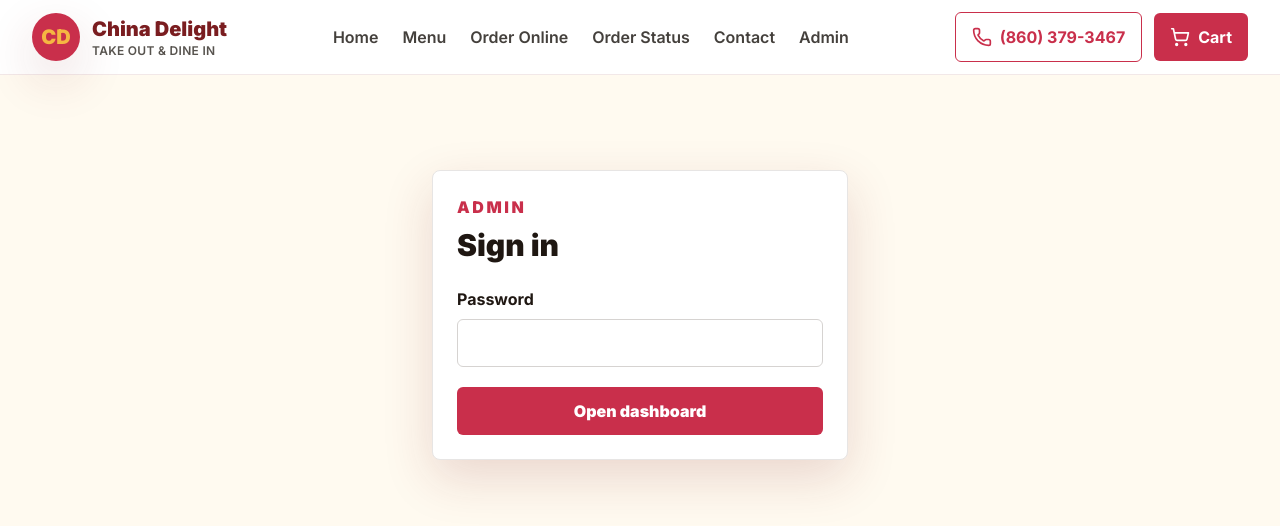
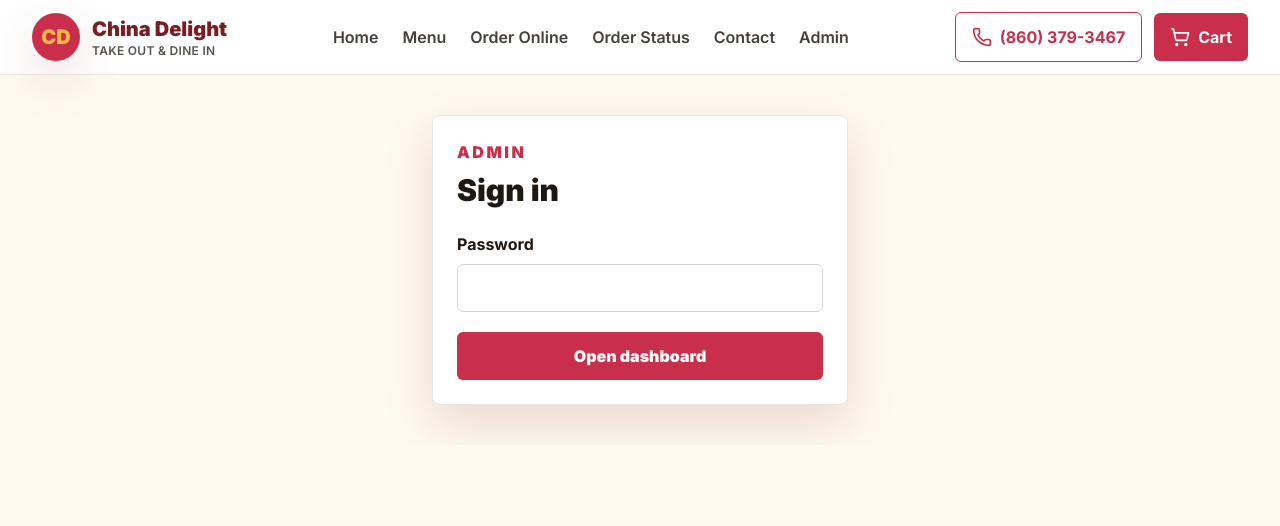
Before and after one commit to zhangellis0-star/China-Delight, a Next.js app: page /admin/login in a window 1280 px wide. Shown: the top 526 px of the page. Built offline with nearby package versions, Linux system fonts and the light colour scheme.

Commit message:
Trim admin bottom spacing

```diff
--- a/app/admin/login/page.tsx
+++ b/app/admin/login/page.tsx
@@ -4,7 +4,7 @@ export const dynamic = "force-dynamic";
 
 export default function AdminLoginPage() {
   return (
-    <section className="mx-auto flex min-h-[60vh] max-w-md items-center px-4 py-12">
+    <section className="mx-auto flex max-w-md items-start px-4 py-8 sm:py-10">
       <AdminLoginForm />
     </section>
   );
--- a/components/orders/admin-dashboard.tsx
+++ b/components/orders/admin-dashboard.tsx
@@ -1231,7 +1231,7 @@ export function AdminDashboard() {
   }
 
   return (
-    <section className="admin-shell mobile-safe mx-auto max-w-7xl bg-[linear-gradient(180deg,#fff7e8,#f4fbfb)] px-4 py-7 sm:px-6 sm:py-10 lg:px-8">
+    <section className="admin-shell mobile-safe mx-auto max-w-7xl bg-[linear-gradient(180deg,#fff7e8,#f4fbfb)] px-4 py-6 sm:px-6 sm:py-8 lg:px-8">
       <div className="flex min-w-0 flex-wrap items-center justify-between gap-3">
         <div className="flex min-w-0 items-center gap-3">
           <button
--- a/components/orders/reports-history-page.tsx
+++ b/components/orders/reports-history-page.tsx
@@ -158,7 +158,7 @@ export function ReportsHistoryPage() {
   }
 
   return (
-    <section className="admin-shell mobile-safe mx-auto max-w-7xl bg-[linear-gradient(180deg,#fff7e8,#f4fbfb)] px-4 py-7 sm:px-6 sm:py-10 lg:px-8">
+    <section className="admin-shell mobile-safe mx-auto max-w-7xl bg-[linear-gradient(180deg,#fff7e8,#f4fbfb)] px-4 py-6 sm:px-6 sm:py-8 lg:px-8">
       <div className="flex min-w-0 flex-wrap items-center justify-between gap-3">
         <div className="min-w-0">
           <p className="text-xs font-black uppercase tracking-[0.16em] text-china-red">Admin</p>
```
